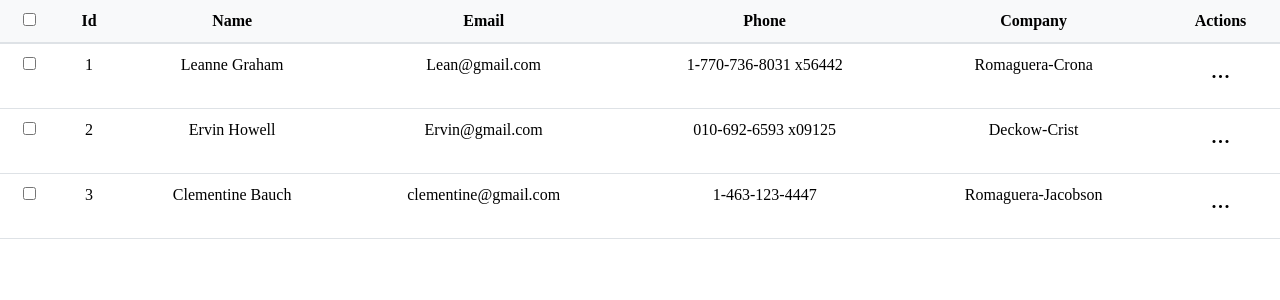
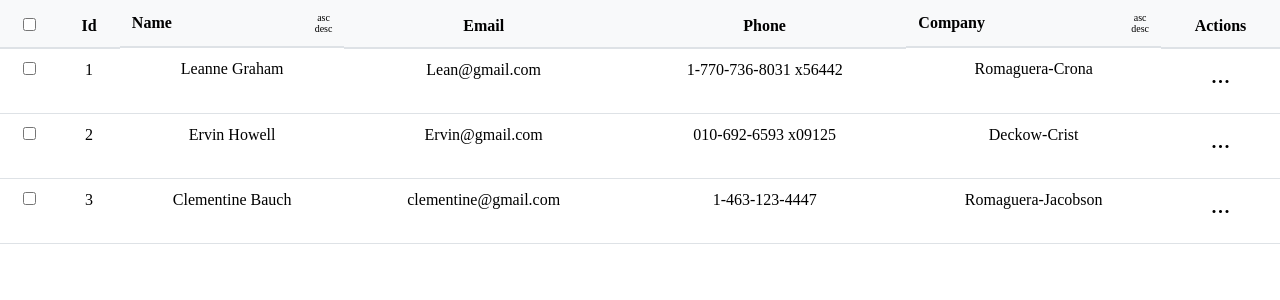
Before and after one commit to Achraffawzi/vue-dynamic-table, a Vue app: page / in a window 1280 px wide. Shown: the top 300 px of the page. Built offline with nearby package versions, Linux system fonts and the light colour scheme.

Commit message:
feat: Add sort functionality

```diff
--- a/src/components/DynamicTable.vue
+++ b/src/components/DynamicTable.vue
@@ -12,8 +12,16 @@
               @change="setSelectedItems(null)"
             />
           </th>
-          <th v-for="{ text } in headers" :key="text">
+          <th
+            v-for="{ text, sortable } in headers"
+            :key="text"
+            :class="[sortable ? 'th-sortable' : '']"
+          >
             {{ text }}
+            <div class="icon-sort-container" v-if="sortable">
+              <span class="icon-sort" @click="sortBy(text, 'asc')">asc</span>
+              <span class="icon-sort" @click="sortBy(text, 'desc')">desc</span>
+            </div>
           </th>
           <th>Actions</th>
         </tr>
@@ -37,11 +45,11 @@
             <!-- menu -->
             <ul v-if="openedAction === item.id">
               <li>
-                <!-- <font-awesome-icon :icon="['fas', 'pen']" /> -->
+                <!-- <i class="pi pi-check"></i> -->
                 <span>Edit</span>
               </li>
               <li>
-                <!-- <font-awesome-icon :icon="['fas', 'pen']" /> -->
+                <!-- <i class="pi pi-check"></i> -->
                 <span>Delete</span>
               </li>
             </ul>
@@ -53,7 +61,7 @@
 </template>
 
 <script setup>
-import { ref, defineProps, computed } from "vue";
+import { defineProps, ref } from "vue";
 
 const props = defineProps({
   headers: {
@@ -81,6 +89,18 @@ const openedAction = ref(null);
 
 const isChecked = (id) => {
   return selectedItems.value.includes(id);
+};
+
+const sortBy = (header, order) => {
+  props.data.sort((a, b) => {
+    if (a[header.toLowerCase()] < b[header.toLowerCase()]) {
+      return order === "asc" ? -1 : 1;
+    }
+    if (a[header.toLowerCase()] > b[header.toLowerCase()]) {
+      return order === "asc" ? 1 : -1;
+    }
+    return 0;
+  });
 };
 
 const setSelectedItems = (id) => {
@@ -124,6 +144,24 @@ table thead th {
   vertical-align: bottom;
   border-bottom: 2px solid #dee2e6;
   background-color: #f8f9fa;
+}
+
+.th-sortable {
+  display: flex;
+  justify-content: space-between;
+  align-items: center;
+}
+
+.icon-sort-container {
+  display: flex;
+  flex-direction: column;
+  align-items: center;
+  cursor: pointer;
+}
+
+.icon-sort {
+  font-size: 10px;
+  font-weight: normal;
 }
 
 tbody tr:hover {
```
Also changed, not shown: src/main.js (+5 -3 lines).
